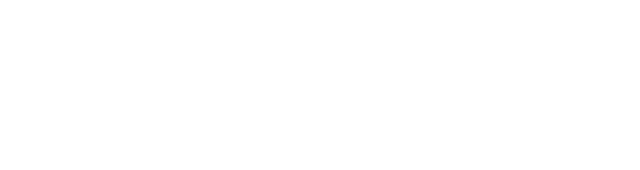
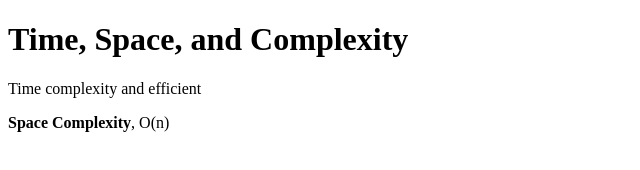
Before and after one commit to acciojob/time-and-space-complexity-muneerahmad12, a website: page main.html in a window 1280 px wide. Shown: the whole page, without its empty margins (0-640 px from the left). Drawn offline with Linux system fonts and the light colour scheme.

Commit message:
created a submission

```diff
--- a/main.html
+++ b/main.html
@@ -10,7 +10,9 @@
 	<!-- the entire body must be written by student -->
     <script type="text/javascript" src="./script.js">
 </script>
-
+<h1>Time, Space, and Complexity</h1>
+	<p>Time complexity and efficient</p>
+	<p><b>Space Complexity</b>, O(n)</p>
 </body>
 
 </html>
```
